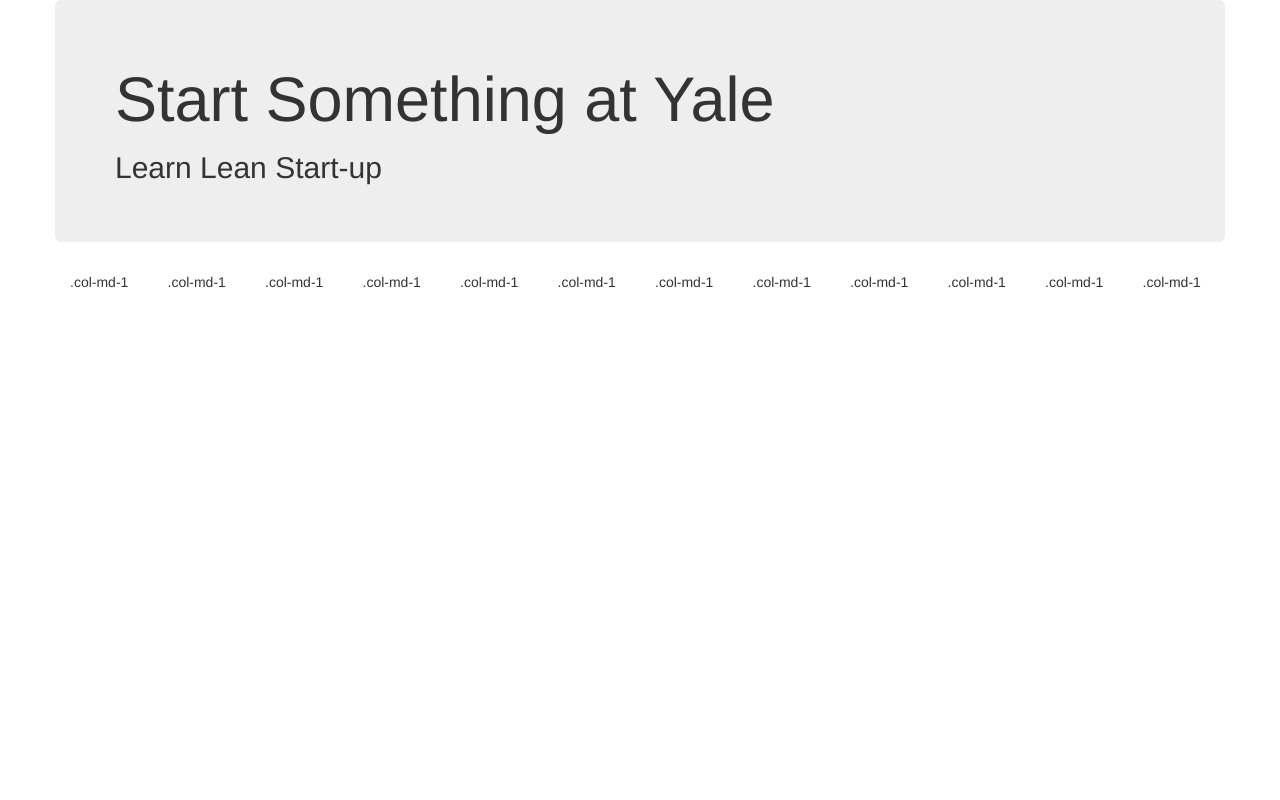
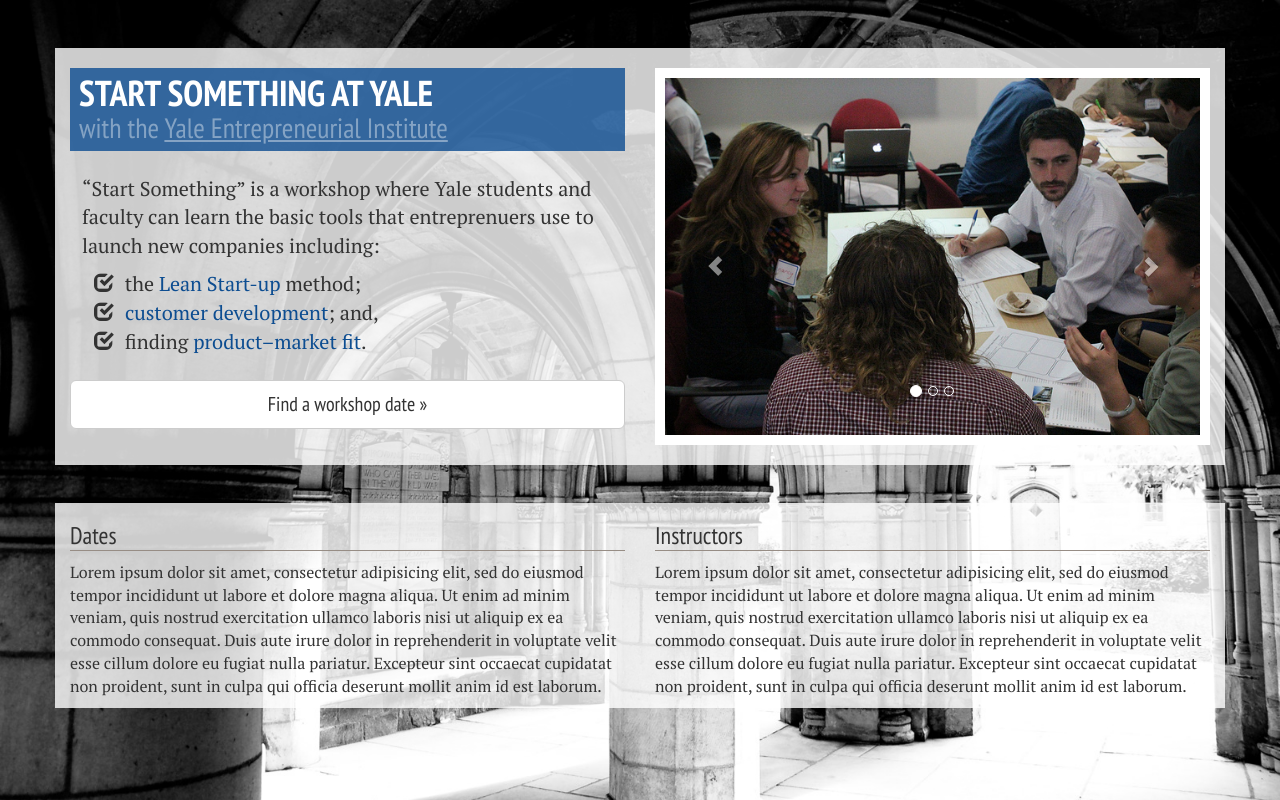
Before and after one commit to kljensen/start-something-website, a Flask app: page / in a window 1280 px wide. Run offline with Flask 2, Linux system fonts and the light colour scheme.

Commit message:
Add some basic content

```diff
--- a/app.py
+++ b/app.py
@@ -6,14 +6,19 @@
 
 from flask import Flask
 from flask import render_template
-
-
+import glob
+import logging
 app = Flask(__name__)
 
 
 @app.route('/')
 def hello():
-    return render_template("index.html")
+    carousel_images = glob.glob('static/img/carousel/*.jpg')
+    logging.info(carousel_images)
+    return render_template(
+        "index.html",
+        carousel_images=carousel_images
+    )
 
 
 if __name__ == '__main__':
--- /dev/null
+++ b/static/css/main.css
@@ -0,0 +1,88 @@
+html {
+  background: url(/static/img/branford-large.jpg) no-repeat center center fixed;
+  -webkit-background-size: cover;
+  -moz-background-size: cover;
+  -o-background-size: cover;
+  background-size: cover;
+}
+
+a{
+	color: rgb(13, 77, 145);
+}
+
+body{
+	background: none;
+	font-family: 'PT Serif', Georgia, sans-serif;
+	font-size: 16px;
+}
+
+#firstrow p{
+	margin-top: 1.2em;
+	padding-left: 0.6em;
+}
+#firstrow ul{
+	margin-left: 1.2em;
+}
+#firstrow ul li span{
+	margin-right:0.3em;
+}
+#firstrow .find{
+	text-align: center;
+	margin:1.2em 0;
+}
+
+h1, h2, h3, button{
+	font-family: 'PT Sans Narrow', sans-serif;
+}
+
+h1{
+	font-weight: 700;
+	text-transform: uppercase;
+	line-height: 0.9;
+}
+
+h1 span{
+	font-weight: 400;
+	text-transform: none;
+	color: rgba(255, 255, 255, 0.4);
+	font-size: 28px;
+}
+h1 span a{
+	text-decoration: underline;
+	color: rgba(255, 255, 255, 0.4);
+}
+h1 span a:hover{
+	color: rgba(255, 255, 255, 0.8);
+}
+
+
+h1, h2{
+	background: rgba(13, 77, 145, 0.80);
+	color: #fff;
+	padding: 0.25em;
+}
+
+h3{
+	border-bottom: 1px solid rgba(151, 141, 133, 100);
+}
+
+.row{
+	margin-top: 2.4em;
+	background: rgba(255, 255, 255, 0.8);
+}
+.skip{
+	background: none;
+	height: 2em;
+}
+
+#class-photos{
+	margin: 1em 0;
+	border: 10px solid white;
+}
+
+@media (min-width: 1200px) {
+	#firstrow, #firstrow button{
+		font-size: 20px;
+	}
+
+}
--- a/templates/index.html
+++ b/templates/index.html
@@ -1 +1,61 @@
 {% extends "layout.html" %}
+
+{% block main %}
+  <div class="row" id="firstrow">
+    <div class="col-md-6">
+      <h1>
+        Start Something at Yale
+        <span>
+          <br>
+          with the
+          <a href="http://yale.edu">
+            Yale Entrepreneurial Institute
+          </a>
+        </span>
+      </h1>
+      <p>
+        &ldquo;Start Something&rdquo; is a workshop
+        where Yale students and faculty can learn the
+        basic tools that entreprenuers use to launch
+        new companies including:
+      </p>
+      <ul class="list-unstyled">
+        <li>
+          <span class="glyphicon glyphicon-check"></span>
+          the <a href="http://en.wikipedia.org/wiki/Lean_Startup">
+          Lean Start-up</a> method;
+        </li>
+        <li>
+          <span class="glyphicon glyphicon-check"></span>
+          <a href="http://steveblank.com/category/customer-development-manifesto/">customer development</a>; and,
+        </li>
+        <li>
+          <span class="glyphicon glyphicon-check"></span>
+          finding <a href="http://www.stanford.edu/class/ee204/ProductMarketFit.html">product&ndash;market fit</a>.
+        </li>
+      </ul>
+      <div class="find">
+        <button type="button" class="btn btn-default btn-lg btn-block">
+          Find a workshop date &raquo;
+        </button>
+      </div>
+    </div>
+    <div class="col-md-6 visible-lg visible-md">
+      {% include "partials/carousel.html" %}
+    </div>
+  </div>
+  <div class="row info">
+    <div class="col-md-6">
+      <h3>Dates</h3>
+      <p>
+        Lorem ipsum dolor sit amet, consectetur adipisicing elit, sed do eiusmod tempor incididunt ut labore et dolore magna aliqua. Ut enim ad minim veniam, quis nostrud exercitation ullamco laboris nisi ut aliquip ex ea commodo consequat. Duis aute irure dolor in reprehenderit in voluptate velit esse cillum dolore eu fugiat nulla pariatur. Excepteur sint occaecat cupidatat non proident, sunt in culpa qui officia deserunt mollit anim id est laborum.
+      </p>
+    </div>
+    <div class="col-md-6">
+      <h3>Instructors</h3>
+      <p>
+        Lorem ipsum dolor sit amet, consectetur adipisicing elit, sed do eiusmod tempor incididunt ut labore et dolore magna aliqua. Ut enim ad minim veniam, quis nostrud exercitation ullamco laboris nisi ut aliquip ex ea commodo consequat. Duis aute irure dolor in reprehenderit in voluptate velit esse cillum dolore eu fugiat nulla pariatur. Excepteur sint occaecat cupidatat non proident, sunt in culpa qui officia deserunt mollit anim id est laborum.
+      </p>
+    </div>
+  </div>
+{% endblock %}
--- a/templates/layout.html
+++ b/templates/layout.html
@@ -4,8 +4,9 @@
     <title>Bootstrap 101 Template</title>
     <meta name="viewport" content="width=device-width, initial-scale=1.0">
     <!-- Bootstrap -->
+    <link href='http://fonts.googleapis.com/css?family=PT+Sans+Narrow:400,700|PT+Serif' rel='stylesheet' type='text/css'>
     <link href="static/css/bootstrap.min.css" rel="stylesheet">
-
+    <link href="static/css/main.css" rel="stylesheet">
     <!-- HTML5 Shim and Respond.js IE8 support of HTML5 elements and media queries -->
     <!-- WARNING: Respond.js doesn't work if you view the page via file:// -->
     <!--[if lt IE 9]>
@@ -16,32 +17,12 @@
   <body>
 
     <div class="container">
-      <div class="row">
-        <div class="jumbotron">
-          <h1>Start Something at Yale</h1>
-          <h2>Learn Lean Start-up</h2>
-        </div>
-      </div>
-      <div class="row">
-        <div class="col-md-1">.col-md-1</div>
-        <div class="col-md-1">.col-md-1</div>
-        <div class="col-md-1">.col-md-1</div>
-        <div class="col-md-1">.col-md-1</div>
-        <div class="col-md-1">.col-md-1</div>
-        <div class="col-md-1">.col-md-1</div>
-        <div class="col-md-1">.col-md-1</div>
-        <div class="col-md-1">.col-md-1</div>
-        <div class="col-md-1">.col-md-1</div>
-        <div class="col-md-1">.col-md-1</div>
-        <div class="col-md-1">.col-md-1</div>
-        <div class="col-md-1">.col-md-1</div>
-      </div>
+      {% block main %}
+      {% endblock %}
     </div>
 
 
-    <!--
     <script src="https://code.jquery.com/jquery.js"></script>
-    <script src="js/bootstrap.min.js"></script>
-    -->
+    <script src="static/js/bootstrap.min.js"></script>
   </body>
 </html>
--- /dev/null
+++ b/templates/partials/carousel.html
@@ -0,0 +1,25 @@
+<div id="class-photos" class="carousel slide" data-ride="carousel">
+  <!-- Indicators -->
+  <ol class="carousel-indicators">
+    <li data-target="#class-photos" data-slide-to="0" class="active"></li>
+    <li data-target="#class-photos" data-slide-to="1"></li>
+    <li data-target="#class-photos" data-slide-to="2"></li>
+  </ol>
+
+  <!-- Wrapper for slides -->
+  <div class="carousel-inner">
+    {% for img_path in carousel_images %}
+    <div class="item {% if loop.first %}active{% endif %}">
+        <img src="{{img_path}}">
+    </div>
+    {% endfor %}
+  </div>
+
+  <!-- Controls -->
+  <a class="left carousel-control" href="#class-photos" data-slide="prev">
+    <span class="glyphicon glyphicon-chevron-left"></span>
+  </a>
+  <a class="right carousel-control" href="#class-photos" data-slide="next">
+    <span class="glyphicon glyphicon-chevron-right"></span>
+  </a>
+</div>
```
Also changed, not shown: README.md, static/img/branford-large.jpg (added), static/img/carousel/10996713565_2db91fea62_z.jpg (added), static/img/carousel/10996718735_e7afde0bbe_z.jpg (added), static/img/carousel/10996805086_99cffec8ae_z.jpg (added), static/img/carousel/10996863154_7ec86dbf91_z.jpg (added), static/img/carousel/10996873334_09916ba0e4_z.jpg (added), static/img/carousel/10996928923_8267fab3aa_z.jpg (added), static/img/carousel/10996932933_c36e6b1cd6_z.jpg (added).
